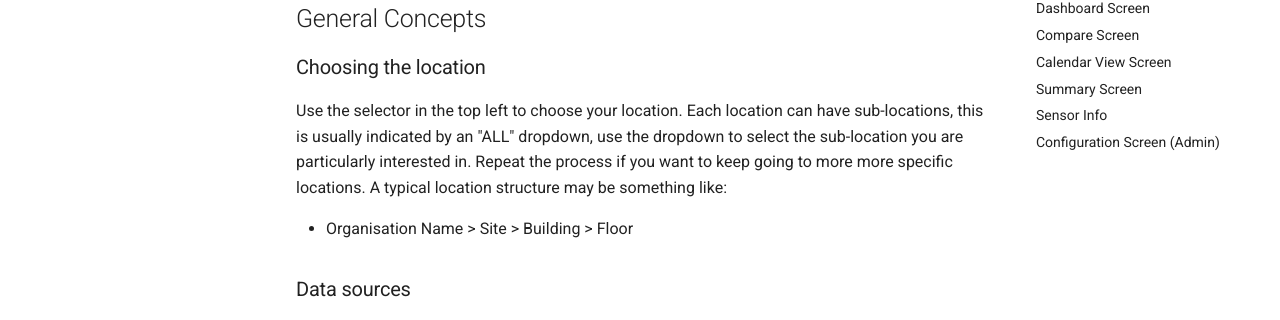
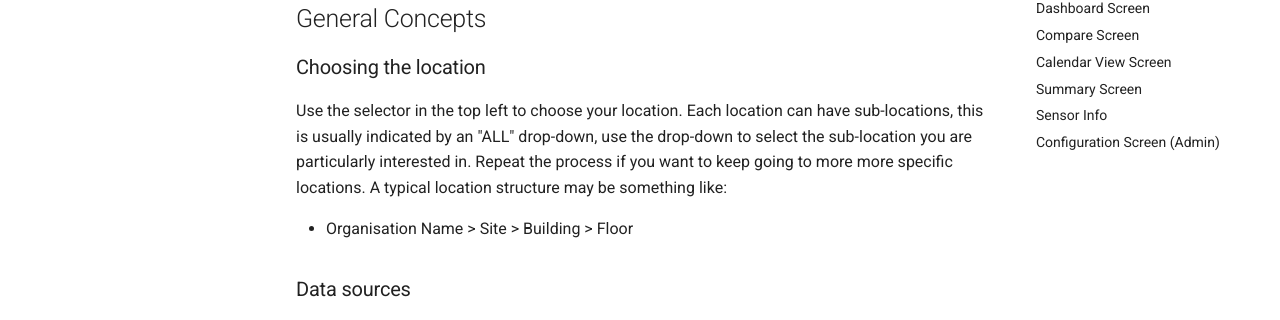
Before and after one commit to LightFiLimited/lf-documentation, an MkDocs documentation site: the page built from docs/dashboard/index.md, in a window 1280 px wide and 900 px high. Shown: the part 337-657 px from the top of the window. Built offline with MkDocs 1.6.1 and Material for MkDocs 9.7.7, drawn with Linux system fonts in a browser that asks for light colours; some of the changed text lies outside the part shown.

Commit message:
Minor OAuth update and spelling

```diff
--- a/docs/dashboard/index.md
+++ b/docs/dashboard/index.md
@@ -10,8 +10,8 @@
 ### Choosing the location
 
 Use the selector in the top left to choose your location.
-Each location can have sub-locations, this is usually indicated by an "ALL" dropdown,
-use the dropdown to select the sub-location you are particularly interested in.
+Each location can have sub-locations, this is usually indicated by an "ALL" drop-down,
+use the drop-down to select the sub-location you are particularly interested in.
 Repeat the process if you want to keep going to more more specific locations.
 A typical location structure may be something like:
 
@@ -59,7 +59,7 @@
 
 ### Dashboard Screen
 
-Shows detailed live data for the selected location (dropdowns include sublocations, map only shows the current location).
+Shows detailed live data for the selected location (drop-downs include sub-locations, map only shows the current location).
 
 ### Compare Screen
 
```
Also changed, not shown: docs/API/index.md (+5 -3 lines).
